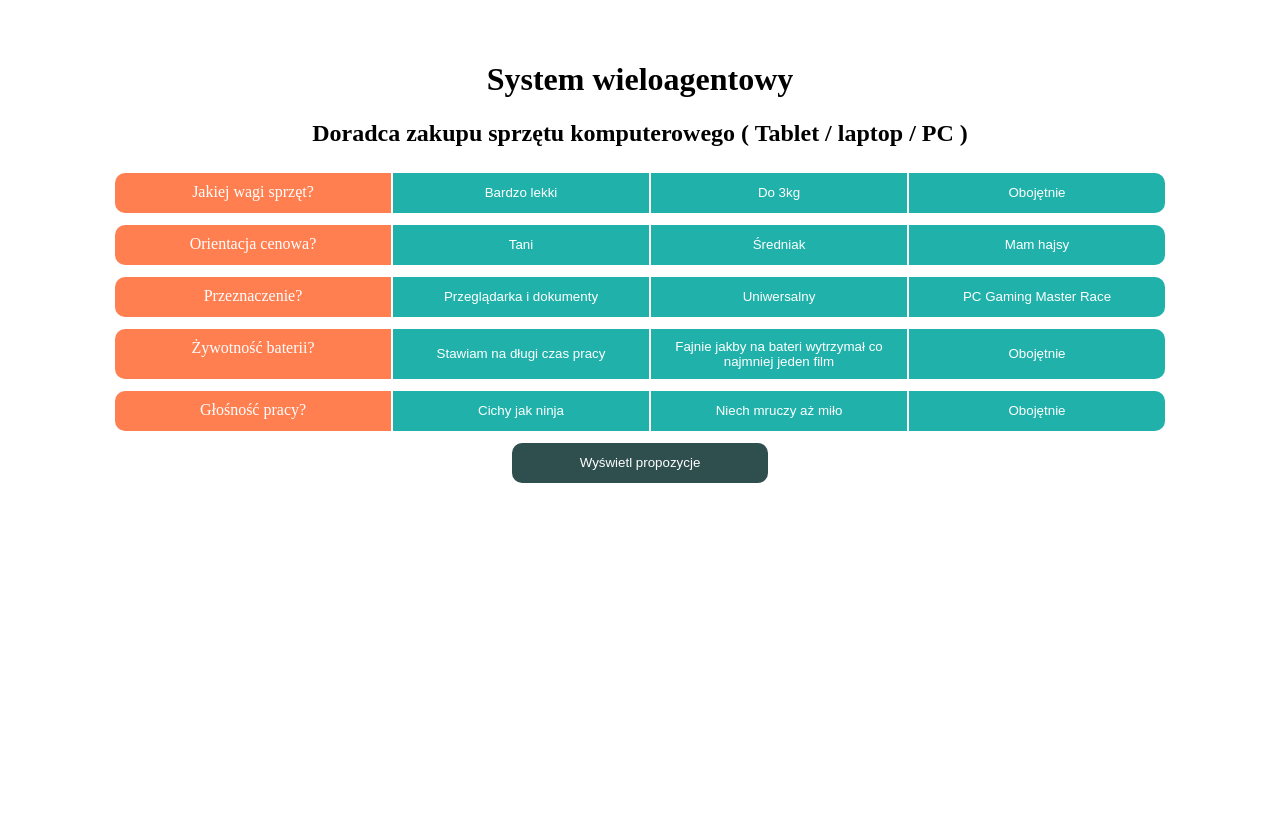
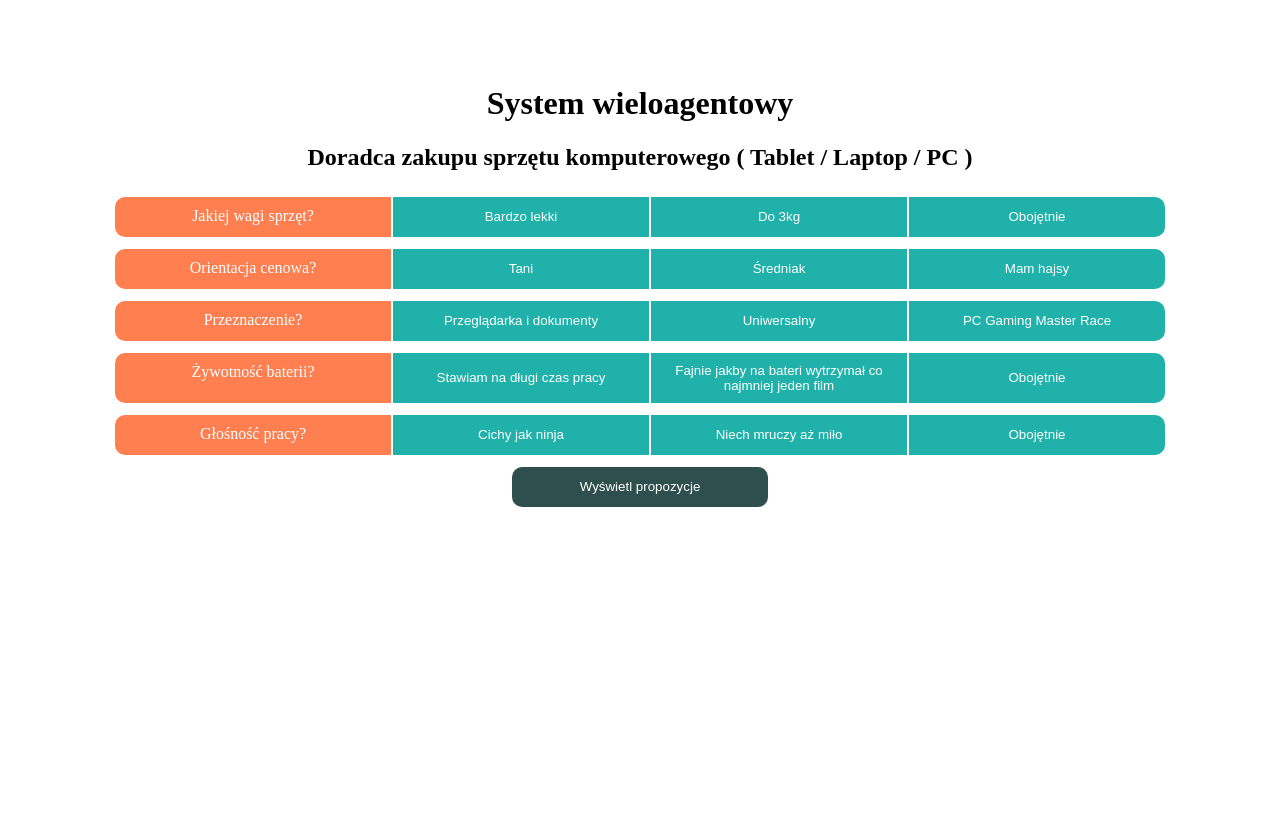
Before and after one commit to Morfeu5z/System-wieloagentowy, a Flask app: page / in a window 1280 px wide. After the commit the page ends 507 px from the top, so only its background shows below. Run offline with Flask 2, Linux system fonts and the light colour scheme.

Commit message:
Update README.md

```diff
--- a/static/style/style.css
+++ b/static/style/style.css
@@ -4,9 +4,9 @@ html, body{
 }
 
 body{
-    width: 100vw;
-    height: 100vh;
-    margin-top: 5vh;
+    width: 100%;
+    height: 95%;
+    margin-top: 5%;
     display: flex;
     flex-direction: column;
     align-items: center;
--- a/templates/index.html
+++ b/templates/index.html
@@ -9,7 +9,7 @@
 <div class="grad"></div>
     <div class="box-title">
         <h1>System wieloagentowy</h1>
-        <h2>Doradca zakupu sprzętu komputerowego ( Tablet / laptop / PC )</h2>
+        <h2>Doradca zakupu sprzętu komputerowego ( Tablet / Laptop / PC )</h2>
     </div>
     {% for quest in qList %}
     <div class="box-1">
```
Also changed, not shown: README.md.
